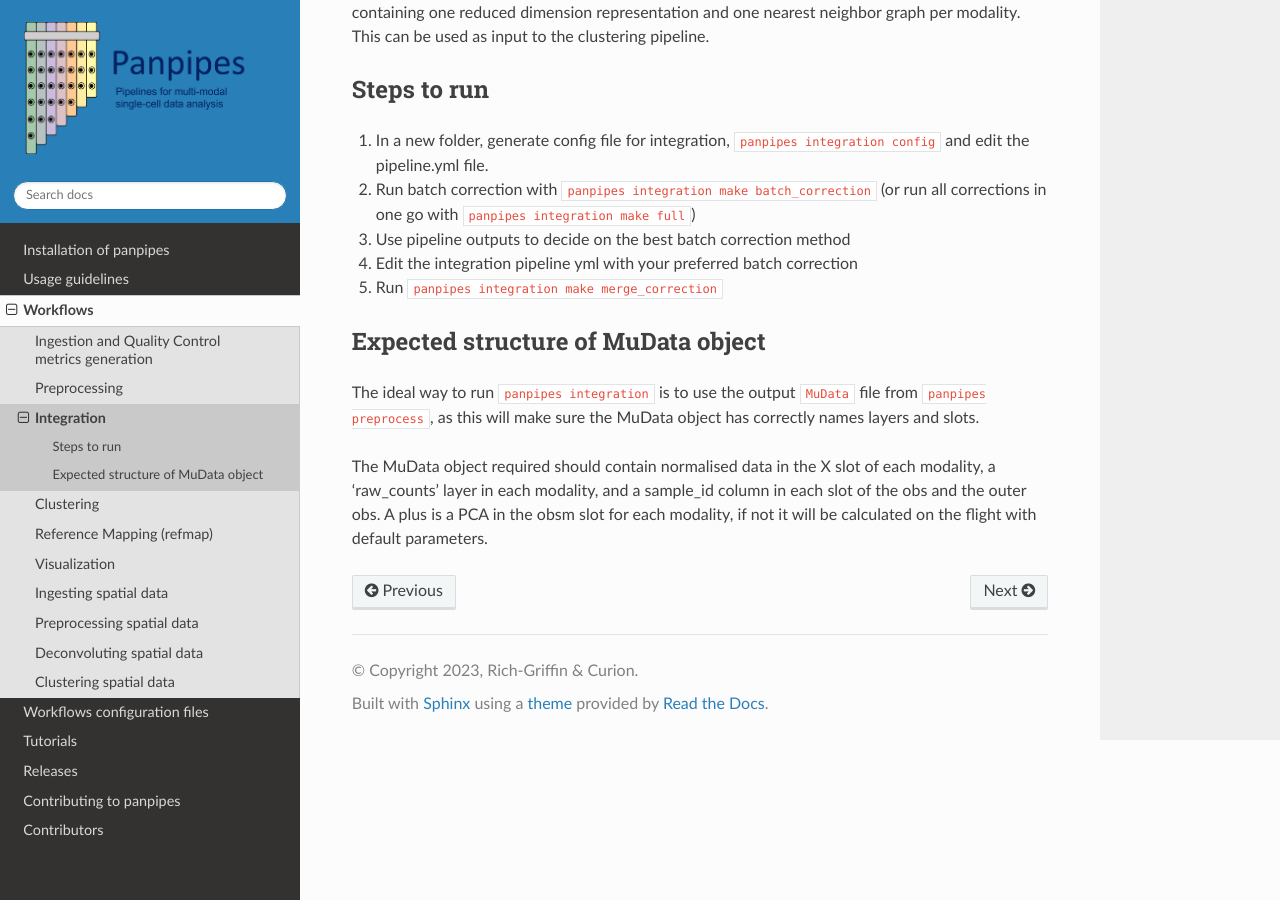
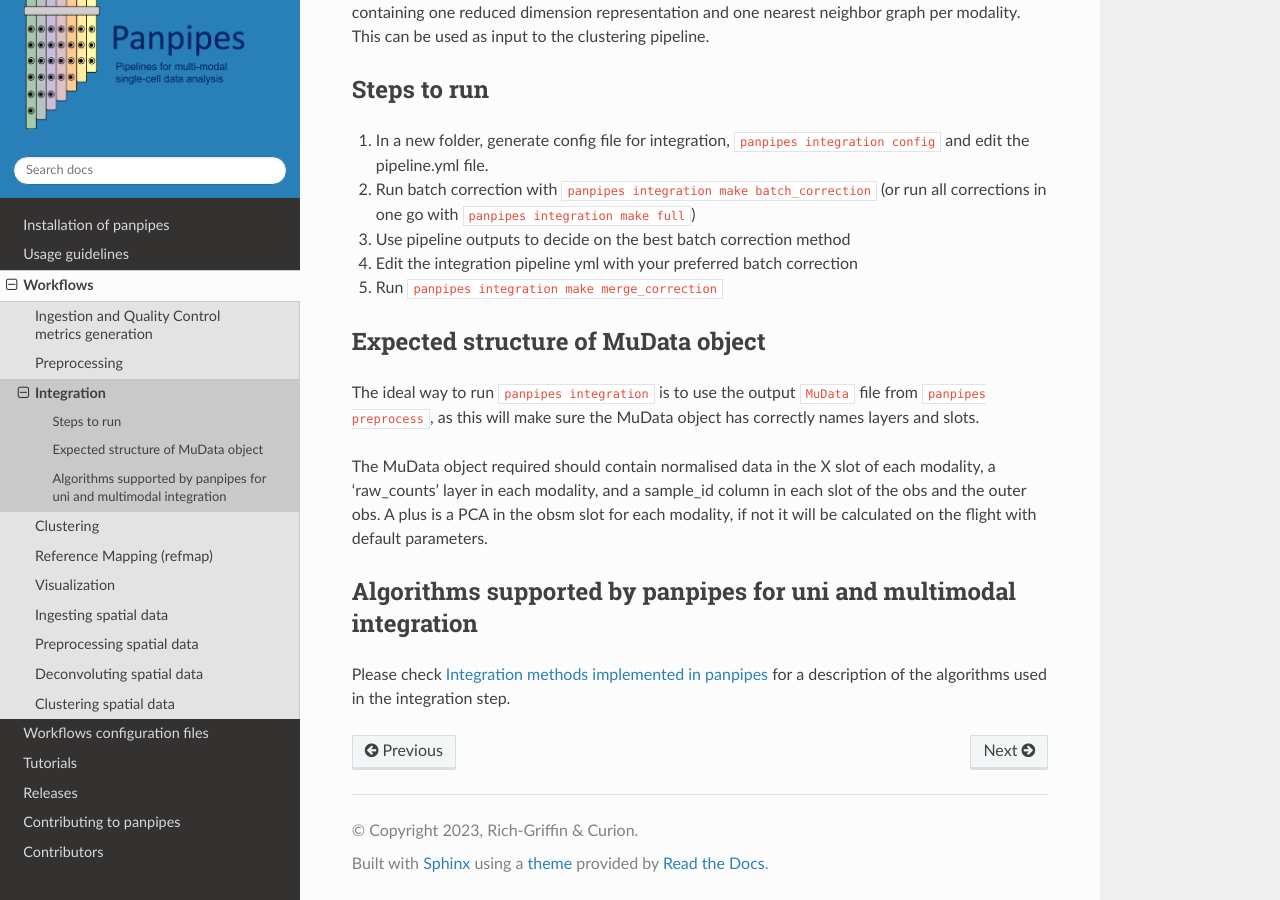
Before and after one commit to bio-la/panpipes-nextflow, a Sphinx documentation site: the page built from docs/workflows/integration.md, in a window 1280 px wide and 900 px high, scrolled down 655 px. Built offline with Sphinx 7.4.7 and the Read the Docs theme 2.0.0, drawn with Linux system fonts in a browser that asks for light colours.

Commit message:
Update integration.md

```diff
--- a/docs/workflows/integration.md
+++ b/docs/workflows/integration.md
@@ -23,3 +23,6 @@ The flowchart indicates which tools are available for each modality out of RNA (
 The ideal way to run `panpipes integration` is to use the output `MuData` file from `panpipes preprocess`, as this will make sure the MuData object has correctly names layers and slots.
 
 The MuData object required should contain normalised data in the X slot of each modality,  a 'raw_counts' layer in each modality, and a sample_id column in each slot of the obs and the outer obs. A plus is a PCA in the obsm slot for each modality, if not it will be calculated on the flight with default parameters.
+
+ ## Algorithms supported by panpipes for uni and multimodal integration
+ Please check [Integration methods implemented in panpipes](https://github.com/DendrouLab/panpipes/blob/docs_g/docs/usage/integration_methods.md)  for a description of the algorithms used in the integration step.
```
